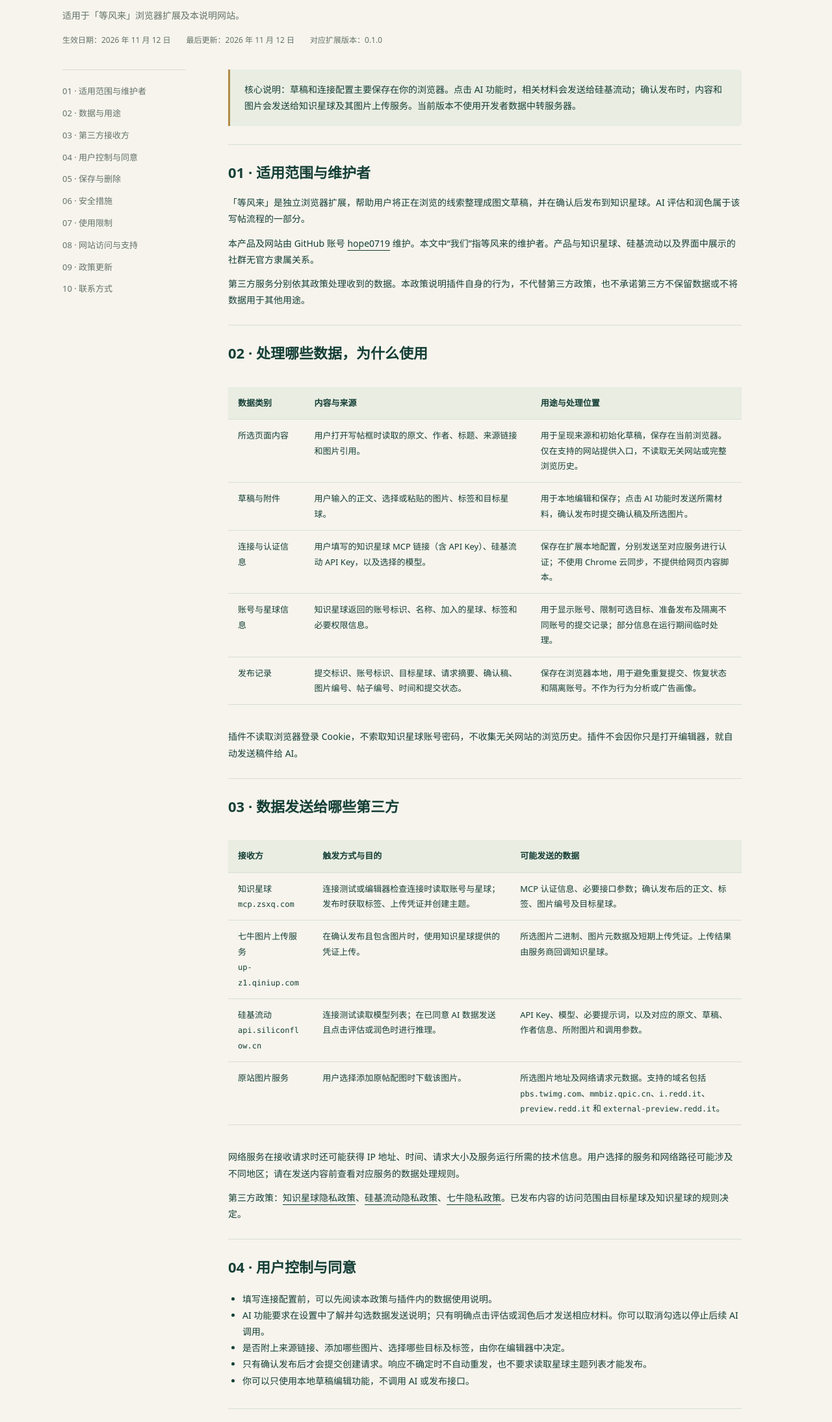
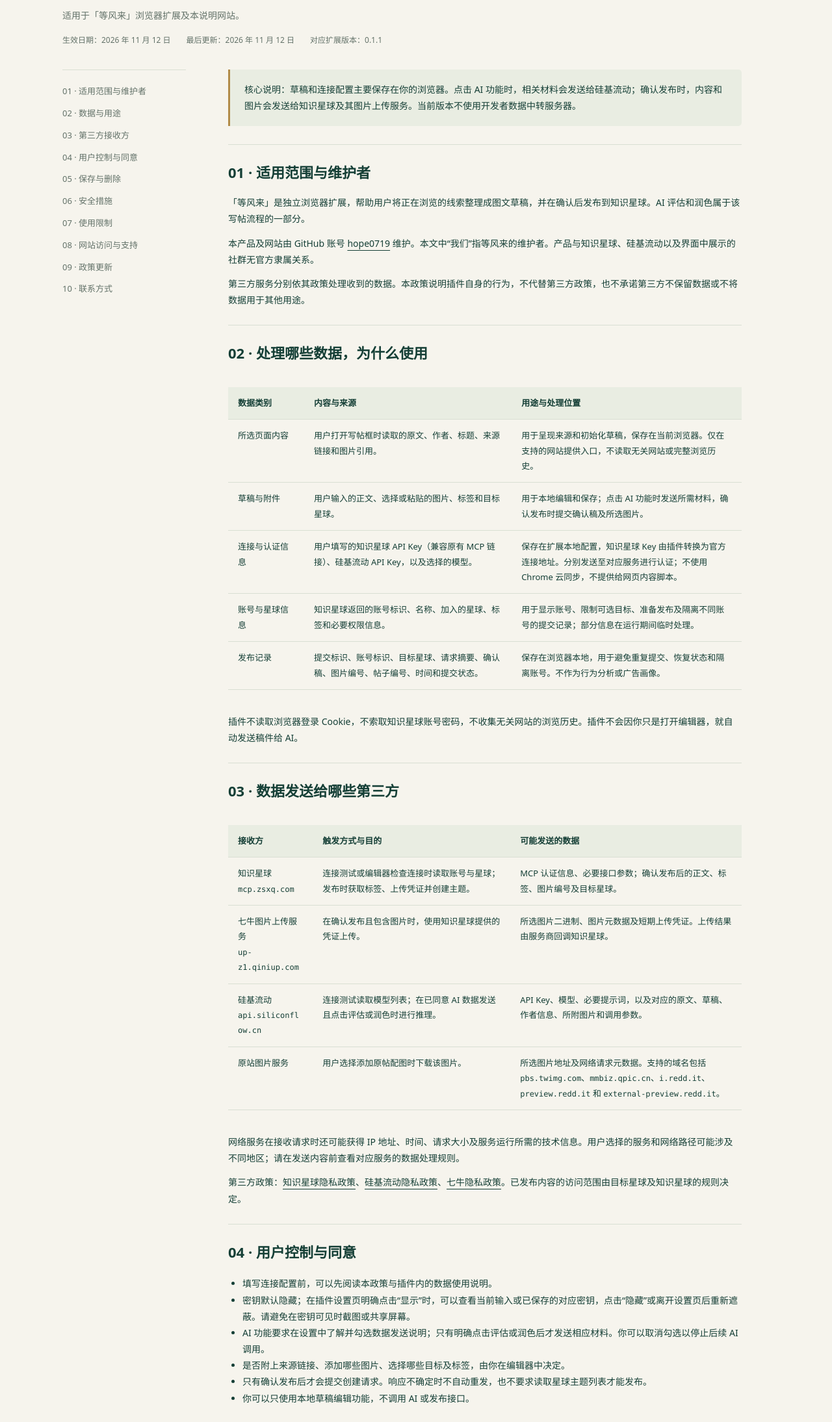
Before and after one commit to hope0719/dengfenglai, a plain HTML site: page privacy.html in a window 1280 px wide. Shown: the part 278-2467 px from the top of the page at 65% size. Drawn offline with Linux system fonts and the light colour scheme.

Commit message:
Document direct API key setup and explicit credential visibility

```diff
--- a/privacy.html
+++ b/privacy.html
@@ -1,14 +1,14 @@
 <!doctype html>
 <html lang="zh-CN"><head><meta charset="utf-8"><meta name="viewport" content="width=device-width,initial-scale=1"><meta name="description" content="等风来 Chrome 扩展隐私政策：数据类别、使用目的、第三方共享、存储和删除，以及开发者联系方式。"><meta name="theme-color" content="#153f36"><title>隐私政策 · 等风来</title><link rel="icon" type="image/svg+xml" href="assets/logo.svg"><link rel="stylesheet" href="styles.css"></head>
 <body><a class="skip" href="#main">跳到正文</a><header class="site-header"><div class="wrap header-inner"><a class="brand" href="./"><img src="assets/logo.svg" width="56" height="56" alt=""><span>等风来</span><small>隐私与支持</small></a><nav aria-label="主导航"><a href="./">首页</a><a href="privacy.html" aria-current="page">隐私政策</a><a href="support.html">使用与支持</a></nav></div></header>
-<main id="main" class="wrap"><header class="page-heading"><span class="eyebrow">Privacy policy</span><h1>隐私政策</h1><p>适用于「等风来」浏览器扩展及本说明网站。</p><div class="meta"><span>生效日期：2026 年 11 月 12 日</span><span>最后更新：2026 年 11 月 12 日</span><span>对应扩展版本：0.1.0</span></div></header>
+<main id="main" class="wrap"><header class="page-heading"><span class="eyebrow">Privacy policy</span><h1>隐私政策</h1><p>适用于「等风来」浏览器扩展及本说明网站。</p><div class="meta"><span>生效日期：2026 年 11 月 12 日</span><span>最后更新：2026 年 11 月 12 日</span><span>对应扩展版本：0.1.1</span></div></header>
 <div class="policy-layout"><aside class="toc" aria-label="政策目录"><a href="#scope">01 · 适用范围与维护者</a><a href="#data">02 · 数据与用途</a><a href="#sharing">03 · 第三方接收方</a><a href="#control">04 · 用户控制与同意</a><a href="#retention">05 · 保存与删除</a><a href="#security">06 · 安全措施</a><a href="#limited-use">07 · 使用限制</a><a href="#website">08 · 网站访问与支持</a><a href="#changes">09 · 政策更新</a><a href="#contact">10 · 联系方式</a></aside>
 <article class="policy"><div class="notice">核心说明：草稿和连接配置主要保存在你的浏览器。点击 AI 功能时，相关材料会发送给硅基流动；确认发布时，内容和图片会发送给知识星球及其图片上传服务。当前版本不使用开发者数据中转服务器。</div>
 <section id="scope"><h2>01 · 适用范围与维护者</h2><p>「等风来」是独立浏览器扩展，帮助用户将正在浏览的线索整理成图文草稿，并在确认后发布到知识星球。AI 评估和润色属于该写帖流程的一部分。</p><p>本产品及网站由 GitHub 账号 <a href="https://github.com/hope0719" rel="noopener noreferrer">hope0719</a> 维护。本文中“我们”指等风来的维护者。产品与知识星球、硅基流动以及界面中展示的社群无官方隶属关系。</p><p>第三方服务分别依其政策处理收到的数据。本政策说明插件自身的行为，不代替第三方政策，也不承诺第三方不保留数据或不将数据用于其他用途。</p></section>
 <section id="data"><h2>02 · 处理哪些数据，为什么使用</h2><div class="table-wrap"><table><thead><tr><th scope="col">数据类别</th><th scope="col">内容与来源</th><th scope="col">用途与处理位置</th></tr></thead><tbody>
 <tr><td>所选页面内容</td><td>用户打开写帖框时读取的原文、作者、标题、来源链接和图片引用。</td><td>用于呈现来源和初始化草稿，保存在当前浏览器。仅在支持的网站提供入口，不读取无关网站或完整浏览历史。</td></tr>
 <tr><td>草稿与附件</td><td>用户输入的正文、选择或粘贴的图片、标签和目标星球。</td><td>用于本地编辑和保存；点击 AI 功能时发送所需材料，确认发布时提交确认稿及所选图片。</td></tr>
-<tr><td>连接与认证信息</td><td>用户填写的知识星球 MCP 链接（含 API Key）、硅基流动 API Key，以及选择的模型。</td><td>保存在扩展本地配置，分别发送至对应服务进行认证；不使用 Chrome 云同步，不提供给网页内容脚本。</td></tr>
+<tr><td>连接与认证信息</td><td>用户填写的知识星球 API Key（兼容原有 MCP 链接）、硅基流动 API Key，以及选择的模型。</td><td>保存在扩展本地配置，知识星球 Key 由插件转换为官方连接地址。分别发送至对应服务进行认证；不使用 Chrome 云同步，不提供给网页内容脚本。</td></tr>
 <tr><td>账号与星球信息</td><td>知识星球返回的账号标识、名称、加入的星球、标签和必要权限信息。</td><td>用于显示账号、限制可选目标、准备发布及隔离不同账号的提交记录；部分信息在运行期间临时处理。</td></tr>
 <tr><td>发布记录</td><td>提交标识、账号标识、目标星球、请求摘要、确认稿、图片编号、帖子编号、时间和提交状态。</td><td>保存在浏览器本地，用于避免重复提交、恢复状态和隔离账号。不作为行为分析或广告画像。</td></tr>
 </tbody></table></div><p>插件不读取浏览器登录 Cookie，不索取知识星球账号密码，不收集无关网站的浏览历史。插件不会因你只是打开编辑器，就自动发送稿件给 AI。</p></section>
@@ -18,7 +18,7 @@
 <tr><td>硅基流动<br><code>api.siliconflow.cn</code></td><td>连接测试读取模型列表；在已同意 AI 数据发送且点击评估或润色时进行推理。</td><td>API Key、模型、必要提示词，以及对应的原文、草稿、作者信息、所附图片和调用参数。</td></tr>
 <tr><td>原站图片服务</td><td>用户选择添加原帖配图时下载该图片。</td><td>所选图片地址及网络请求元数据。支持的域名包括 <code>pbs.twimg.com</code>、<code>mmbiz.qpic.cn</code>、<code>i.redd.it</code>、<code>preview.redd.it</code> 和 <code>external-preview.redd.it</code>。</td></tr>
 </tbody></table></div><p>网络服务在接收请求时还可能获得 IP 地址、时间、请求大小及服务运行所需的技术信息。用户选择的服务和网络路径可能涉及不同地区；请在发送内容前查看对应服务的数据处理规则。</p><p>第三方政策：<a href="https://support.zsxq.com/privacy.html" rel="noopener noreferrer">知识星球隐私政策</a>、<a href="https://docs.siliconflow.cn/docs/legals/privacy-policy" rel="noopener noreferrer">硅基流动隐私政策</a>、<a href="https://www.qiniu.com/privacy-right" rel="noopener noreferrer">七牛隐私政策</a>。已发布内容的访问范围由目标星球及知识星球的规则决定。</p></section>
-<section id="control"><h2>04 · 用户控制与同意</h2><ul><li>填写连接配置前，可以先阅读本政策与插件内的数据使用说明。</li><li>AI 功能要求在设置中了解并勾选数据发送说明；只有明确点击评估或润色后才发送相应材料。你可以取消勾选以停止后续 AI 调用。</li><li>是否附上来源链接、添加哪些图片、选择哪些目标及标签，由你在编辑器中决定。</li><li>只有确认发布后才会提交创建请求。响应不确定时不自动重发，也不要求读取星球主题列表才能发布。</li><li>你可以只使用本地草稿编辑功能，不调用 AI 或发布接口。</li></ul></section>
+<section id="control"><h2>04 · 用户控制与同意</h2><ul><li>填写连接配置前，可以先阅读本政策与插件内的数据使用说明。</li><li>密钥默认隐藏；在插件设置页明确点击“显示”时，可以查看当前输入或已保存的对应密钥，点击“隐藏”或离开设置页后重新遮蔽。请避免在密钥可见时截图或共享屏幕。</li><li>AI 功能要求在设置中了解并勾选数据发送说明；只有明确点击评估或润色后才发送相应材料。你可以取消勾选以停止后续 AI 调用。</li><li>是否附上来源链接、添加哪些图片、选择哪些目标及标签，由你在编辑器中决定。</li><li>只有确认发布后才会提交创建请求。响应不确定时不自动重发，也不要求读取星球主题列表才能发布。</li><li>你可以只使用本地草稿编辑功能，不调用 AI 或发布接口。</li></ul></section>
 <section id="retention"><h2>05 · 保存时间与删除方式</h2><p>草稿、图片、配置和提交记录保存在当前浏览器的扩展存储中，当前版本没有统一的定期清理周期，通常保留至你移除相关数据、清除扩展存储或卸载扩展。浏览器自身的清理、配额和配置也可能影响存储。</p><ul><li><strong>清除连接配置：</strong>在插件设置中点击“清除连接配置”。这会移除本地保存的连接与密钥配置，但保留草稿。</li><li><strong>撤销平台权限：</strong>在知识星球密钥管理页和硅基流动控制台撤销或更换对应密钥。本地清除配置不等于服务端撤销。</li><li><strong>删除本地数据：</strong>可清除扩展存储或卸载扩展。卸载前请自行保存需要保留的稿件。</li><li><strong>管理已发内容：</strong>已经提交的帖子和图片不会因清除配置或卸载而删除，需要通过知识星球及相关服务管理。</li><li><strong>第三方留存：</strong>已发送的 AI 材料、上传文件和服务日志由对应服务按其规则保存和处理，我们不能通过删除本地数据将其一并删除。</li></ul></section>
 <section id="security"><h2>06 · 安全措施与边界</h2><p>扩展使用 HTTPS 与指定服务通信，限制网络目标范围，并在后台处理凭据。凭据不写入发布的安装包，不通过插件自有日志输出，不使用浏览器云同步，也不向内容脚本返回明文配置。</p><p>浏览器本地存储不等同于系统钥匙串，也不是对本机所有软件都不可读取的加密保险箱。请保护设备、浏览器账号和备份，不在公开截图、反馈或聊天中分享 API Key、MCP 链接或上传凭证。</p><p>本产品不要求提供验证码、支付密码、身份证件或系统权限。我们不会要求你为提交反馈而交出平台密钥。</p></section>
 <section id="limited-use"><h2>07 · 数据使用限制</h2><p>我们仅将插件处理的数据用于已披露的写帖、AI辅助、发布、认证和必要的状态恢复功能，不出售用户数据，不用于个性化广告、数据经纪业务或信用评估，不建立浏览行为画像，也不使用用户稿件训练开发者自己的模型。</p><p>等风来对通过 Chrome 扩展获得的用户数据的使用遵守 Chrome Web Store 用户数据政策，包括 Limited Use 限制。我们不设置开发者内容审阅后台；你主动通过支持渠道提供的反馈，会仅为处理该问题而使用。第三方服务的独立处理规则以其政策及你与该服务的约定为准。</p></section>
```
Also changed, not shown: support.html (+1 -1 lines).
